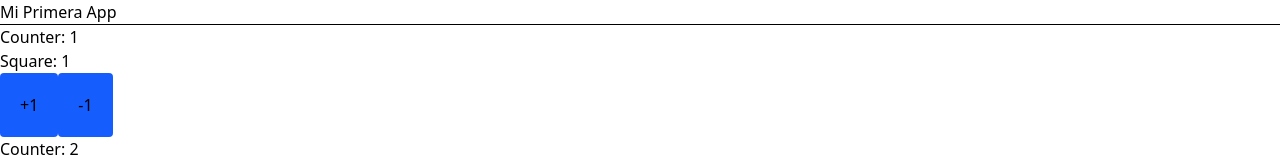
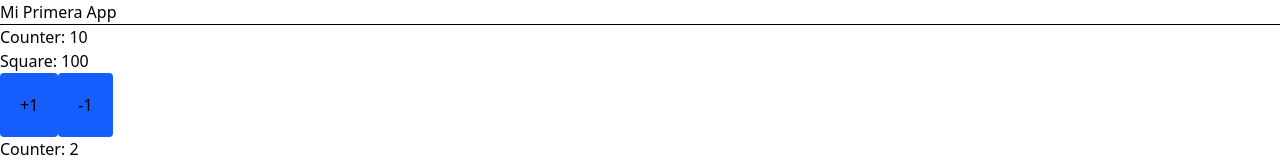
Before and after one commit to WillmanGZ/indecision-app, a Vue app: page / in a window 1280 px wide. Shown: the top 160 px of the page. Built offline with nearby package versions, Linux system fonts and the light colour scheme.

Commit message:
feat: composable function

```diff
--- a/src/components/MyCounter.vue
+++ b/src/components/MyCounter.vue
@@ -11,16 +11,9 @@
 </template>
 
 <script lang="ts" setup>
-import { computed, ref } from 'vue';
+import { useCounter } from '@/composables/useCounter';
 
-interface Props {
-  value: number;
-}
-
-const props = defineProps<Props>();
-
-const counter = ref(props.value);
-const squareCounter = computed(() => counter.value * counter.value);
+const { counter, squareCounter } = useCounter(10);
 </script>
 
 <style scoped>
--- /dev/null
+++ b/src/composables/useCounter.ts
@@ -0,0 +1,11 @@
+import { computed, ref } from 'vue';
+
+export const useCounter = (initialValue: number) => {
+  const counter = ref(initialValue);
+  const squareCounter = computed(() => counter.value * counter.value);
+
+  return {
+    counter,
+    squareCounter,
+  };
+};
```
